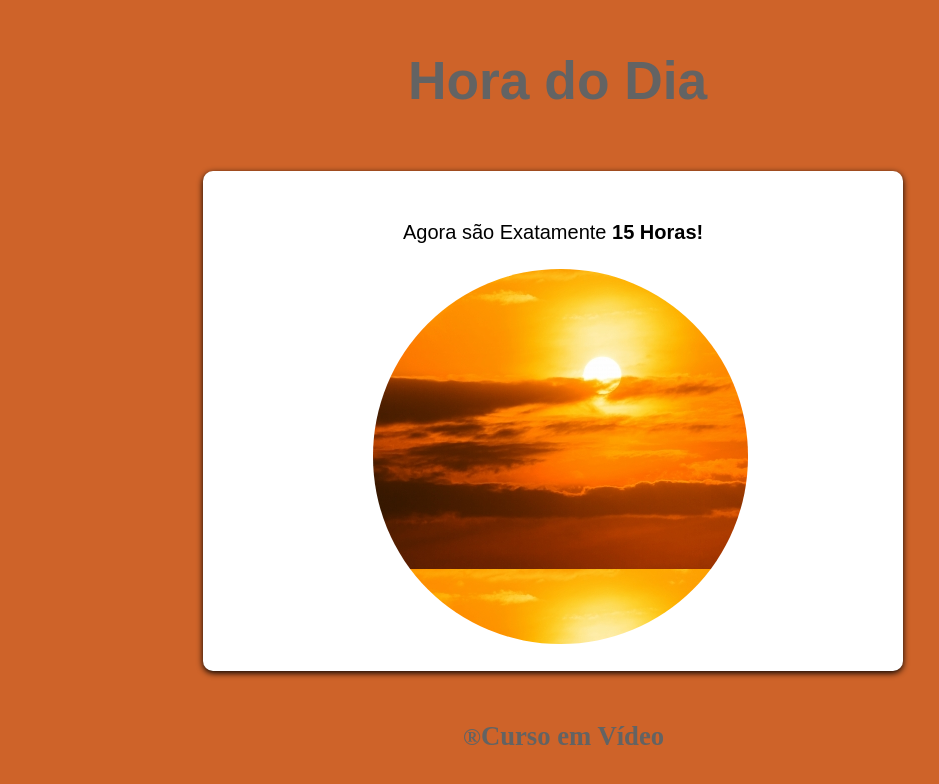
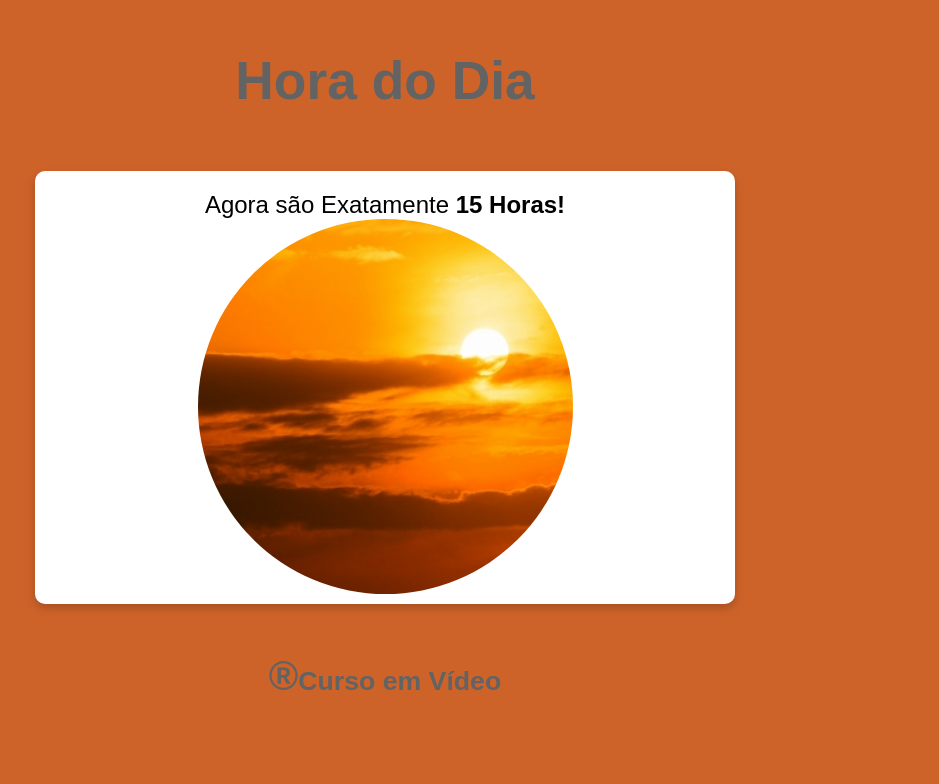
Before and after one commit to HarrysBrs/JavaScript_Guanabara, a plain HTML site: page ExJs01/index.html in a window 1280 px wide. Shown: the whole page, without its empty margins (255-1194 px from the left). Drawn offline with Linux system fonts and the light colour scheme.

Commit message:
Alteração para ajuste tela

```diff
--- a/ExJs01/index.html
+++ b/ExJs01/index.html
@@ -6,8 +6,9 @@
     <title>Hora do dia</title>
 </head>
 <style>
-    header{
-        margin-left: 655px;
+    header, footer{
+        margin-left: 0px;
+        text-align: center;
         margin-top: 50px;
         color:rgb(99, 99, 99);
         font-family: arial;
@@ -15,18 +16,18 @@
     }
     section{
         margin-top: 60px;
-        height: 500px;
-        width: 700px;
+        height: 90%;
+        max-width: 700px;
         background-color: white;
-        box-shadow: 0px 2px 6px 0px;
-        margin-left: 450px;
+        box-shadow: 0px 4px 10px rgba(0, 0, 0, 0.2);
         border-radius: 10px;
+        margin: 60px auto 0 auto;
+        display: flex;
+        flex-direction: column;
+        align-items: center;
+        text-align: center;
     }
-    footer{
-        margin-left: 710px;
-        margin-top: 50px;
-        color: rgb(99, 99, 99);
-    }
+
     a{
         text-decoration: none;
         color: rgb(99, 99, 99);
@@ -34,17 +35,17 @@
         text-decoration: solid;
     }
     div#textMuda {
-        margin-left: 200px;
-        padding-top: 50px;
+        margin-left: 0px;
+        padding-top: 20px;
         font-family: Arial, Helvetica, sans-serif;
-        font-size: 15pt;
+        font-size: 1.5em;
     }
     div#imgMuda {
         height: 375px;
         width: 375px;
-        margin-left: 170px;
-        margin-top: 25px;
-        border-radius: 187px;
+        border-radius: 50%;
+        background-size: cover;
+        margin-bottom: 10px;
     }
 </style>
 <body id="corpoBody">
```
Also changed, not shown: Aula11/ex011.html (+2 -1 lines).
